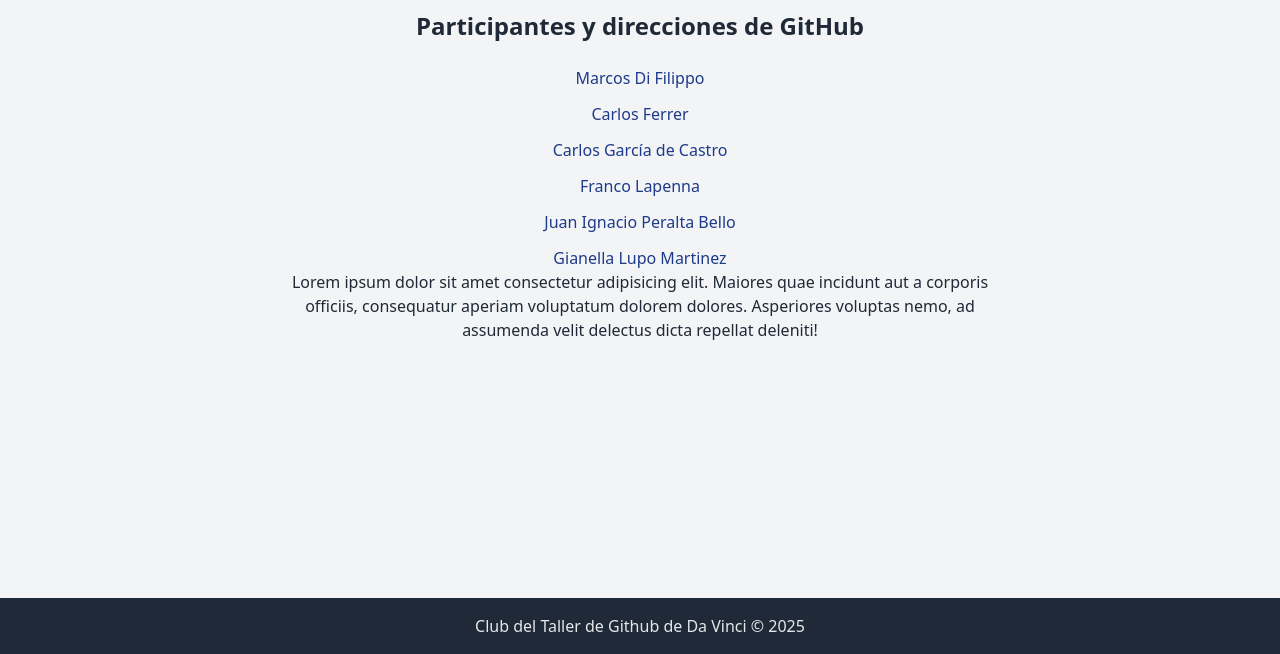
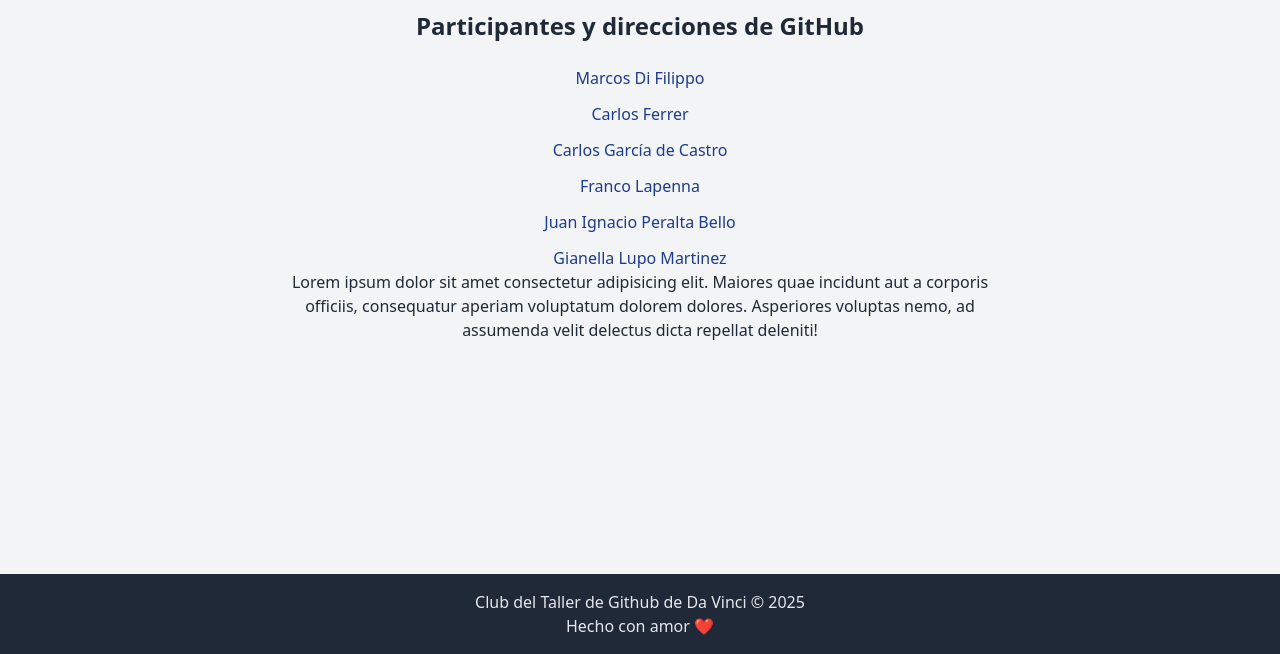
Before and after one commit to prof-acenaga/taller-github, a plain HTML site: page index.html in a window 1280 px wide. Shown: the part 146-800 px from the top of the page. Drawn offline with nearby package versions, Linux system fonts and the light colour scheme.

Commit message:
agregando contenido al footer

```diff
--- a/index.html
+++ b/index.html
@@ -55,6 +55,7 @@
   <!-- Footer -->
   <footer class="bg-gray-800 text-gray-200 text-center py-4 mt-8">
     <p>Club del Taller de Github de Da Vinci &copy; 2025</p>
+    <p>Hecho con amor ❤️</p>
   </footer>
 </body>
 </html>
```
